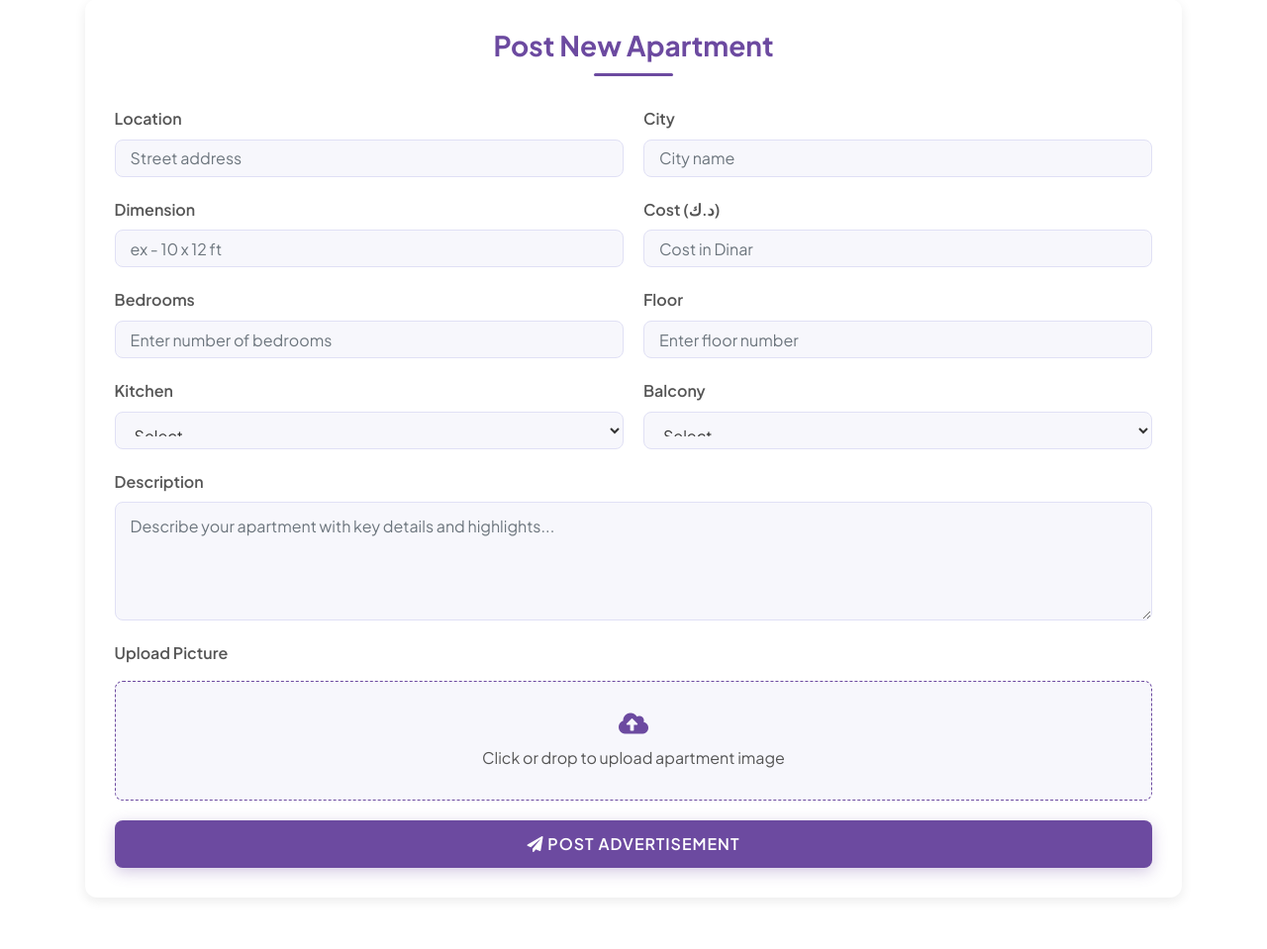
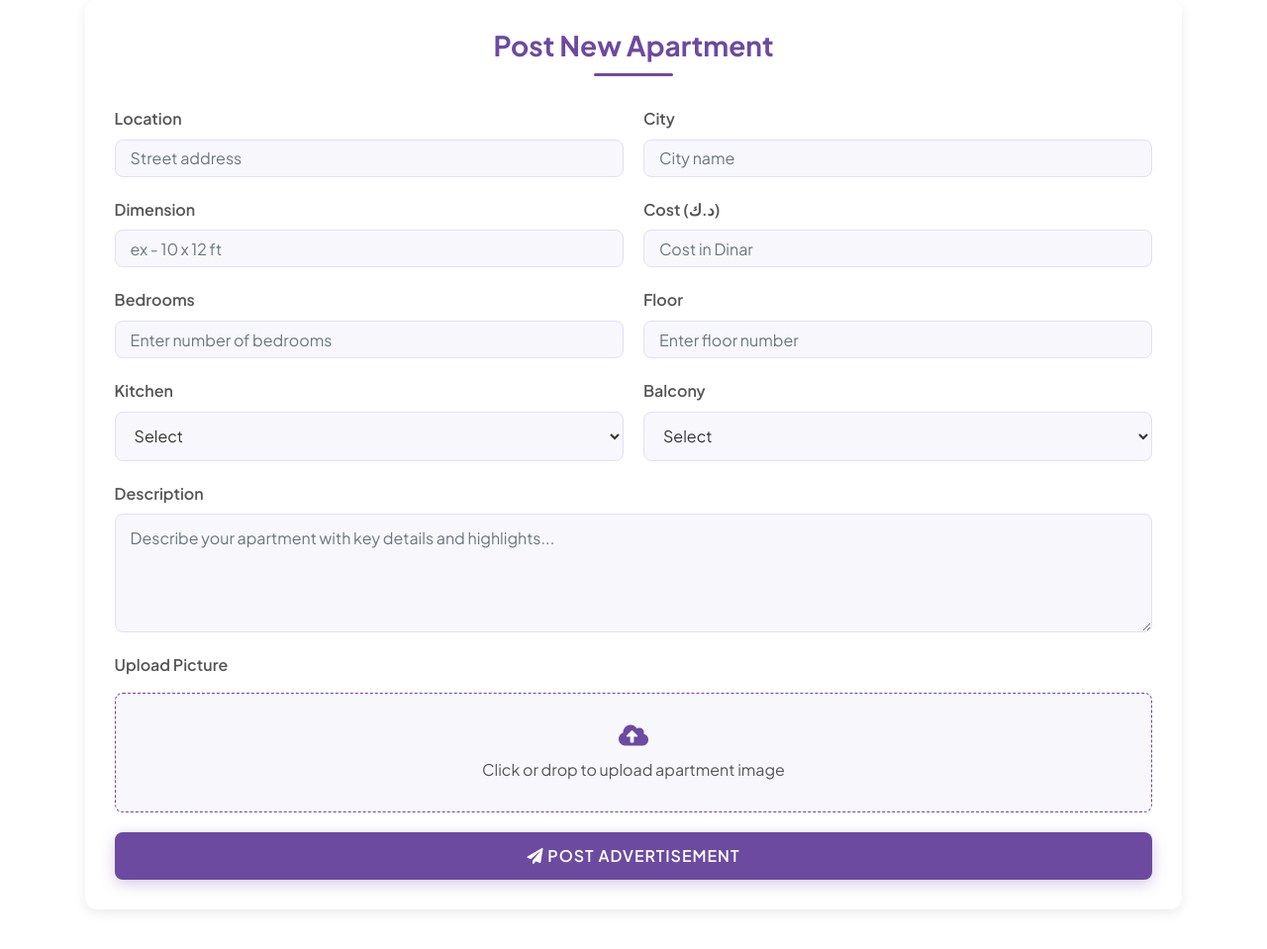
Before and after one commit to mahirsiam2004/Next-Nest, a Django app: page /post/ in a window 1280 px wide. Shown: the part 170-1129 px from the top of the page at 99% size. Run offline with Django 3.2, Linux system fonts and the light colour scheme; the visitor is signed in with stand-in values (Sample User, id 1); some libraries are stand-ins or nearby versions.

```diff
--- a/Guest/templates/post.html
+++ b/Guest/templates/post.html
@@ -186,6 +186,9 @@
         width: 100%;
         height: 100%;
     }
+    .clps{
+        height: 50px;
+    }
 
     .alert {
         background: #e8f5e9;
@@ -276,7 +279,7 @@
             <div class="form-col">
                 <div class="form-group">
                     <label for="kitchen" class="form-label">Kitchen</label>
-                    <select class="form-control" name="kitchen" required>
+                    <select class="form-control clps" name="kitchen" required>
                         <option value="">Select</option>
                         <option value="Yes">Yes</option>
                         <option value="No">No</option>
@@ -285,8 +288,8 @@
             </div>
             <div class="form-col">
                 <div class="form-group">
-                    <label for="balcany" class="form-label">Balcony</label>
-                    <select class="form-control" name="balcany" required>
+                    <label for="balcany " class="form-label">Balcony</label>
+                    <select class="form-control clps" name="balcany" required>
                         <option value="">Select</option>
                         <option value="Yes">Yes</option>
                         <option value="No">No</option>
--- a/Guest/urls.py
+++ b/Guest/urls.py
@@ -30,7 +30,7 @@ admin.site.index_title = "Welcome to NextNest Admin Portal"
 admin.autodiscover()
 urlpatterns = [
     # path('admin/', admin.site.urls),
-    path('dinar/', include('admin.urls', namespace='admin')),
+path('ghost/', include('admin.urls', namespace='admin')),
     #path('dashboard/', views.dashboard_view, name='dashboard'),
     path('properties/<str:property_type>/', views.view_all, name='view_all'),
     path('register/', views.register, name='register'),
```
Also changed, not shown: Guest/templates/posth.html (+6 -1 lines).
